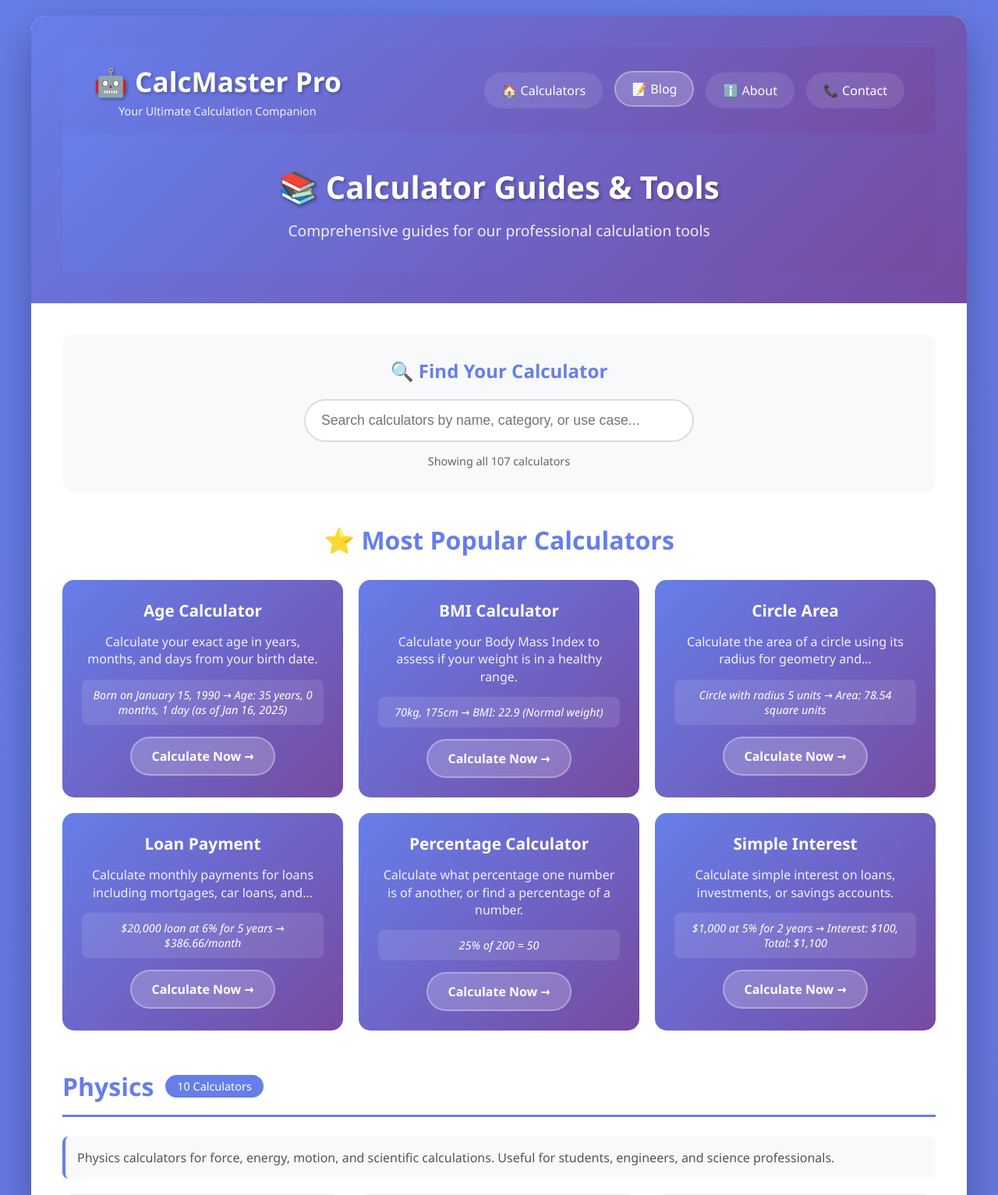
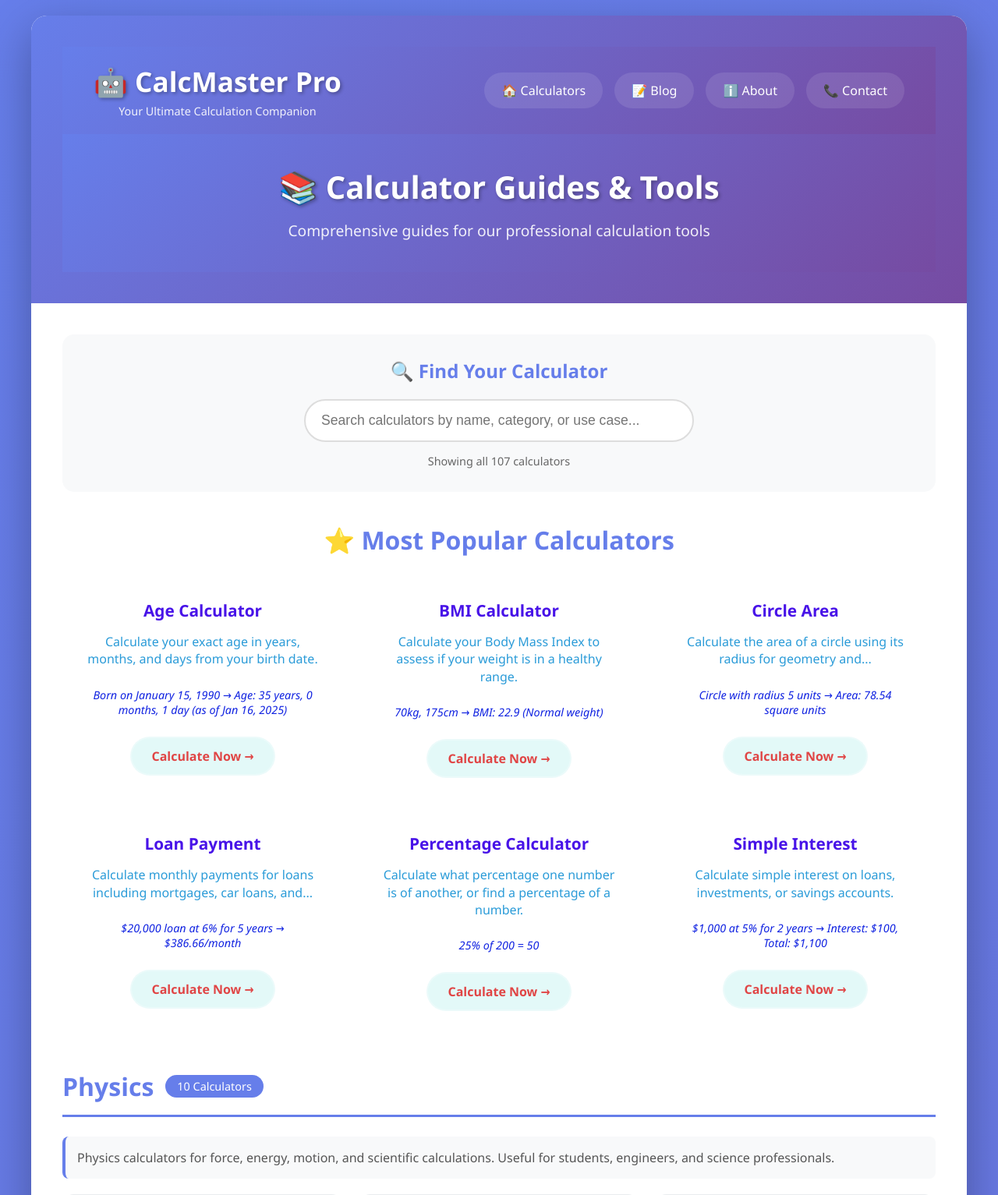
Before and after one commit to Himeshmishra109/age_calc, a Flask app: page /guides in a window 1280 px wide. Shown: the top 1533 px of the page at 78% size. Run offline with Flask 3, Linux system fonts and the light colour scheme.

Commit message:
Update guides.html

```diff
--- a/templates/guides.html
+++ b/templates/guides.html
@@ -65,11 +65,11 @@
             background: rgba(255,255,255,0.1);
             border: 2px solid transparent;
         }
-        .nav-btn:hover, .nav-btn.active {
+        /*.nav-btn:hover, .nav-btn.active {
             background: rgba(255,255,255,0.2);
             border-color: rgba(255,255,255,0.3);
             transform: translateY(-2px);
-        }
+        }*/
         .blog-hero {
             text-align: center;
             padding: 40px;
@@ -126,11 +126,11 @@
             color: inherit;
             display: block;
         }
-        .calc-item:hover {
+        /*.calc-item:hover {
             transform: translateY(-5px);
             box-shadow: 0 10px 30px rgba(102,126,234,0.2);
             border-color: #667eea;
-        }
+        }*/
         .calc-item h4 {
             color: #667eea;
             margin: 0 0 10px 0;
@@ -168,10 +168,10 @@
             transition: all 0.3s;
             font-weight: 600;
         }
-        .use-calc-btn:hover {
+        /*.use-calc-btn:hover {
             transform: translateY(-2px);
             box-shadow: 0 5px 15px rgba(102,126,234,0.4);
-        }
+        }*/
         .calc-details {
             margin: 15px 0;
         }
@@ -249,24 +249,24 @@
             gap: 20px;
         }
         .popular-calc {
-            background: linear-gradient(135deg, #667eea 0%, #764ba2 100%);
-            color: white;
+            background: linear-gradient(#abe2b3);
+            color: rgb(17, 35, 225);
             padding: 25px;
             border-radius: 15px;
             text-align: center;
             transition: all 0.3s;
         }
-        .popular-calc:hover {
+        /*.popular-calc:hover {
             transform: translateY(-5px);
             box-shadow: 0 15px 35px rgba(102,126,234,0.3);
-        }
+        }*/
         .popular-calc h4 {
-            color: white;
+            color: rgb(72, 19, 232);
             margin: 0 0 15px 0;
             font-size: 1.3em;
         }
         .popular-calc p {
-            color: rgba(255,255,255,0.9);
+            color: rgba(19, 144, 212, 0.9);
             margin: 0 0 15px 0;
             line-height: 1.4;
         }
@@ -280,8 +280,8 @@
         }
         .popular-btn {
             display: inline-block;
-            background: rgba(255,255,255,0.2);
-            color: white;
+            background: rgba(117, 224, 218, 0.2);
+            color: rgb(224, 69, 69);
             padding: 12px 25px;
             border-radius: 25px;
             text-decoration: none;
@@ -289,10 +289,10 @@
             transition: all 0.3s;
             border: 2px solid rgba(255,255,255,0.3);
         }
-        .popular-btn:hover {
+        /*.popular-btn:hover {
             background: rgba(255,255,255,0.3);
             transform: translateY(-2px);
-        }
+        }*/
         @media (max-width: 768px) {
             .header-top {
                 flex-direction: column;
```
